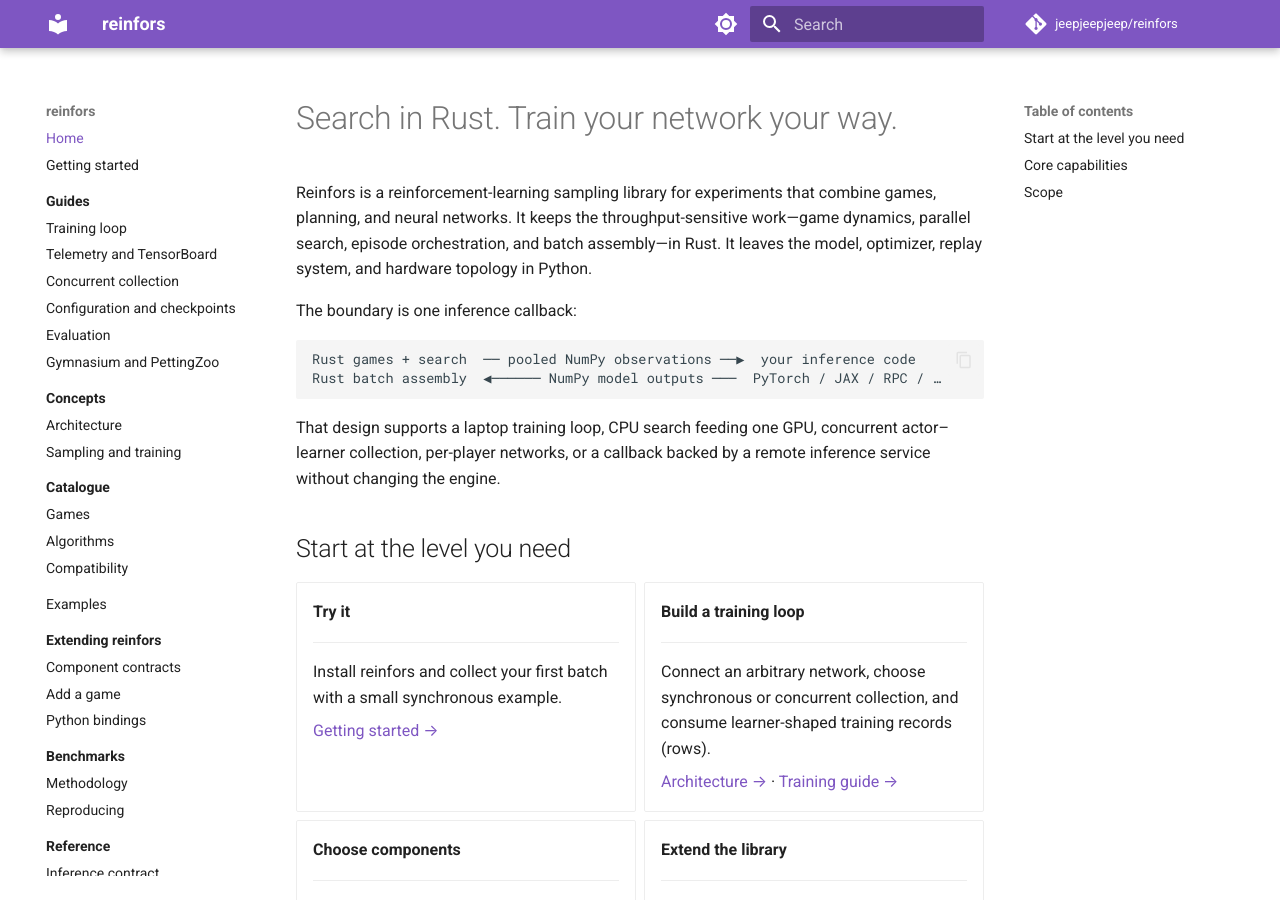
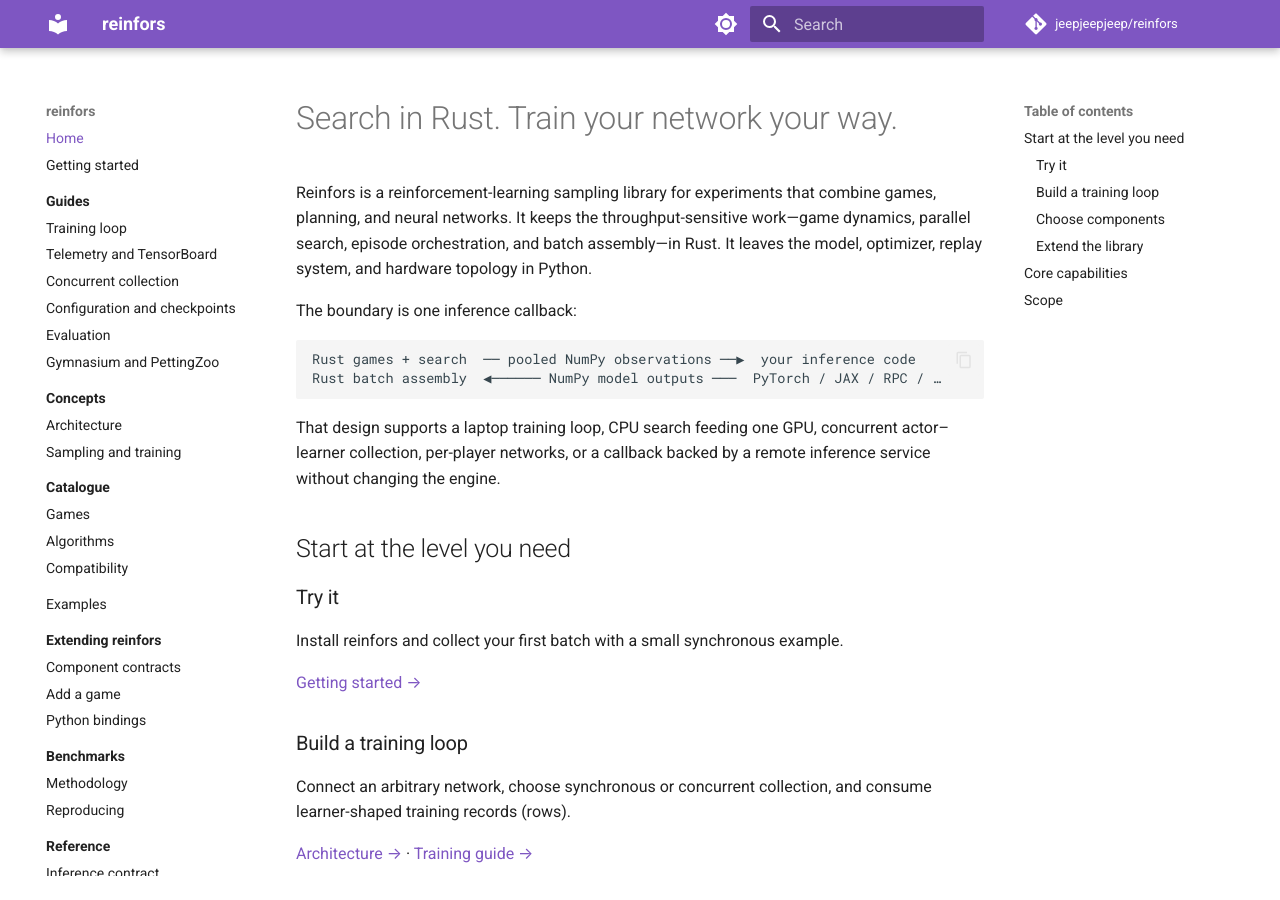
Before and after one commit to jeepjeepjeep/reinfors, an MkDocs documentation site: the page built from docs/index.md, in a window 1280 px wide and 900 px high. Built offline with MkDocs 1.6.1 and Material for MkDocs 9.7.7, drawn with Linux system fonts in a browser that asks for light colours; comment, search, counter and statistics services are not loaded.

Commit message:
docs: use GitHub-compatible Markdown

```diff
--- a/docs/index.md
+++ b/docs/index.md
@@ -18,43 +18,31 @@ service without changing the engine.
 
 ## Start at the level you need
 
-<div class="grid cards" markdown>
+### Try it
 
--   **Try it**
+Install reinfors and collect your first batch with a small synchronous example.
 
-    ---
+[Getting started →](getting-started.md)
 
-    Install reinfors and collect your first batch with a small synchronous example.
+### Build a training loop
 
-    [Getting started →](getting-started.md)
+Connect an arbitrary network, choose synchronous or concurrent collection, and consume
+learner-shaped training records (rows).
 
--   **Build a training loop**
+[Architecture →](concepts/architecture.md) · [Training guide →](guides/training.md)
 
-    ---
+### Choose components
 
-    Connect an arbitrary network, choose synchronous or concurrent collection, and consume
-    learner-shaped training records (rows).
+Browse the supported games and algorithm compositions.
 
-    [Architecture →](concepts/architecture.md) · [Training guide →](guides/training.md)
+[Games →](catalogue/games.md) · [Algorithms →](catalogue/algorithms.md)
 
--   **Choose components**
+### Extend the library
 
-    ---
+Implement games, encoders, rewards, policies, learners, or solvers against the Rust traits and
+expose them through Python.
 
-    Browse the supported games and algorithm compositions.
-
-    [Games →](catalogue/games.md) · [Algorithms →](catalogue/algorithms.md)
-
--   **Extend the library**
-
-    ---
-
-    Implement games, encoders, rewards, policies, learners, or solvers against the Rust
-    traits and expose them through Python.
-
-    [Extension guide →](extending/index.md)
-
-</div>
+[Extension guide →](extending/index.md)
 
 ## Core capabilities
 
--- a/mkdocs.yml
+++ b/mkdocs.yml
@@ -32,15 +32,9 @@ theme:
         name: Use light mode
 
 markdown_extensions:
-  - admonition
-  - attr_list
-  - md_in_html
-  - pymdownx.details
   - pymdownx.highlight:
       anchor_linenums: true
   - pymdownx.superfences
-  - pymdownx.tabbed:
-      alternate_style: true
   - tables
   - toc:
       permalink: true
```
Also changed, not shown: docs/getting-started.md (+3 -7 lines), docs/guides/streaming.md (+3 -5 lines).
